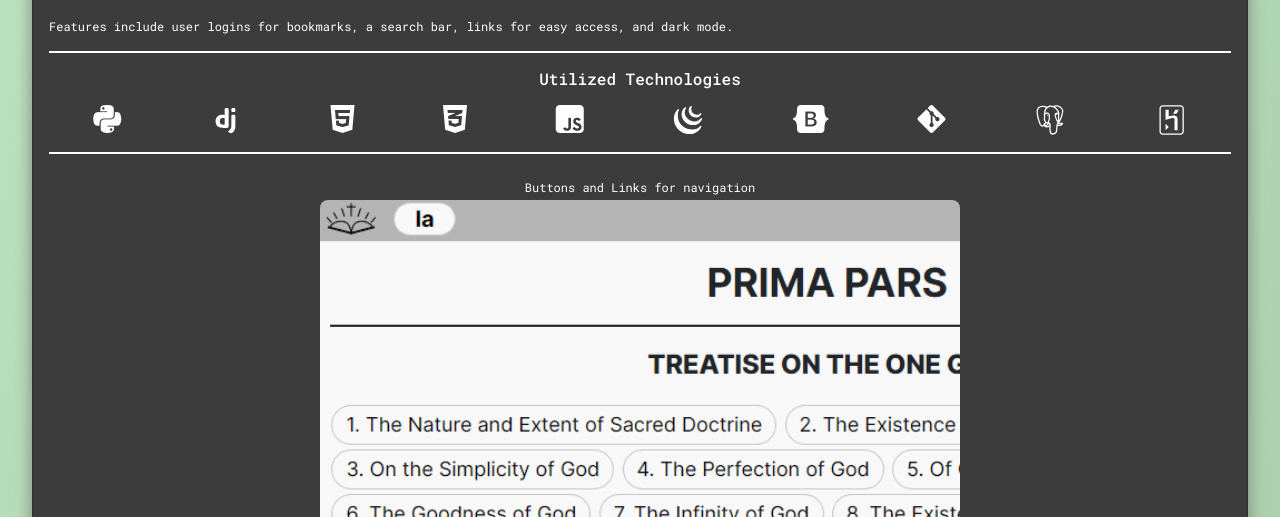
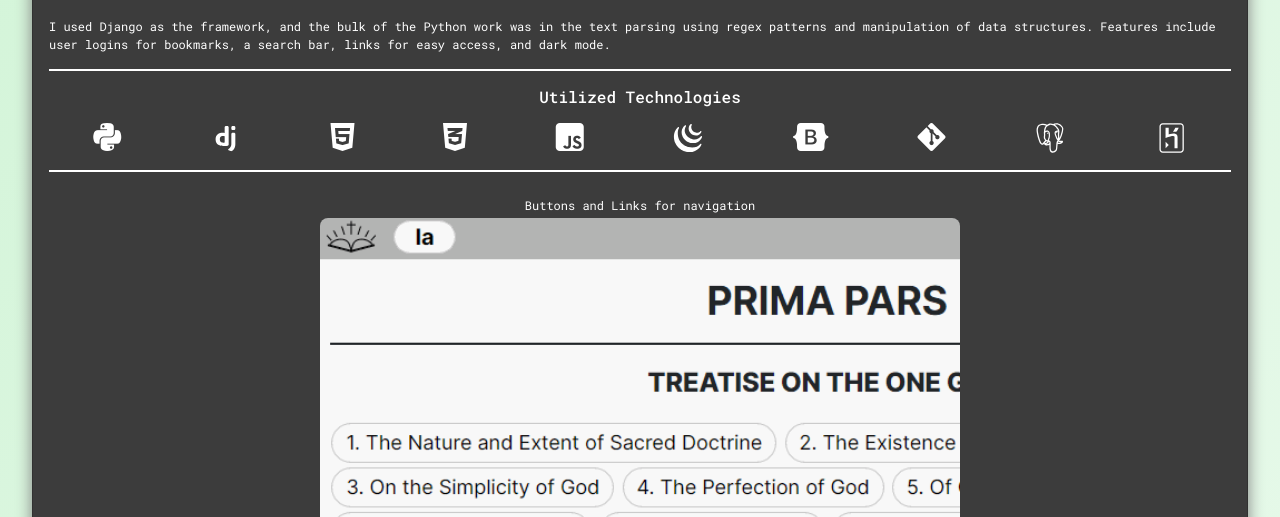
Before and after one commit to quiton1996/portfolio, a plain HTML site: page public/index.html in a window 1280 px wide. Shown: the part 583-1100 px from the top of the page. Drawn offline with nearby package versions, Linux system fonts and the light colour scheme.

Commit message:
Change gradient to green and white/gray; Add more info to Summa app description

```diff
--- a/app/sass/style.scss
+++ b/app/sass/style.scss
@@ -21,7 +21,7 @@ body {
   font-family: $primary-font !important;
 
 
-  background: linear-gradient(-45deg, #ffffff, #99b692, #c5f1cc , #9e9e9e);
+  background: linear-gradient(-45deg, #6b6b6b, #ffffff, #c5f1cc , #9e9e9e);
   background-size: 400% 400%;
   animation: gradient 12s ease infinite;
 }
--- a/public/index.html
+++ b/public/index.html
@@ -93,7 +93,7 @@
               St. Thomas Aquinas's <a href="https://en.wikipedia.org/wiki/Summa_Theologica"><em>Summa Theologiae</em></a>, a compendium of Catholic theology, displayed in a readable and navigable format.
               <br>
               <br>
-              Features include user logins for bookmarks, a search bar, links for easy access, and dark mode.
+              I used Django as the framework, and the bulk of the Python work was in the text parsing using regex patterns and manipulation of data structures. Features include user logins for bookmarks, a search bar, links for easy access, and dark mode.
             </p>
             <div class="icon-container">
               <h5>Utilized Technologies</h5>
```
Also changed, not shown: public/stylesheets/style.css.
